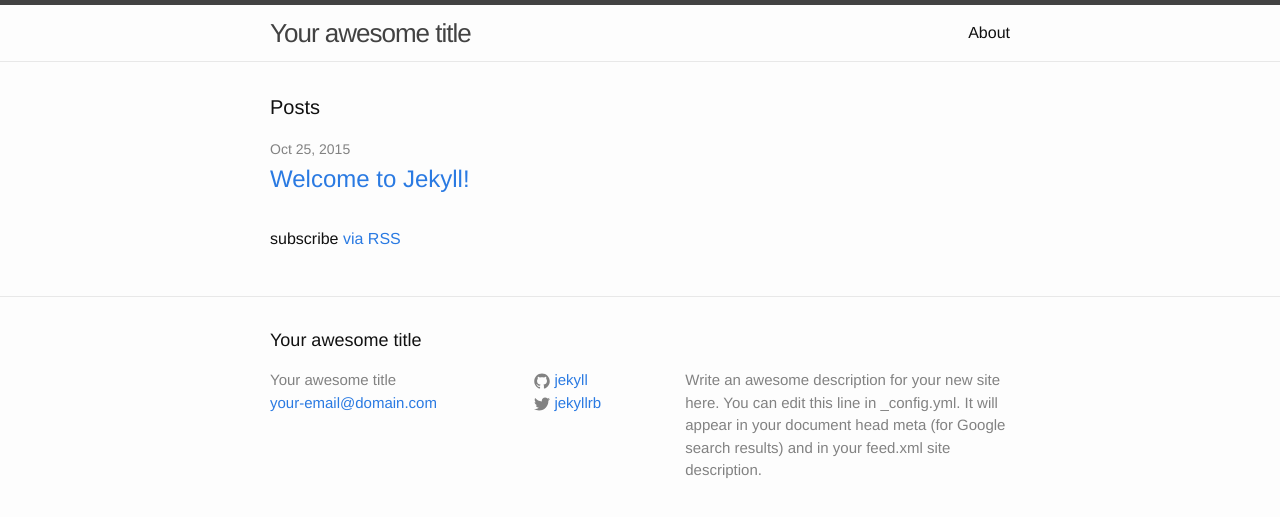
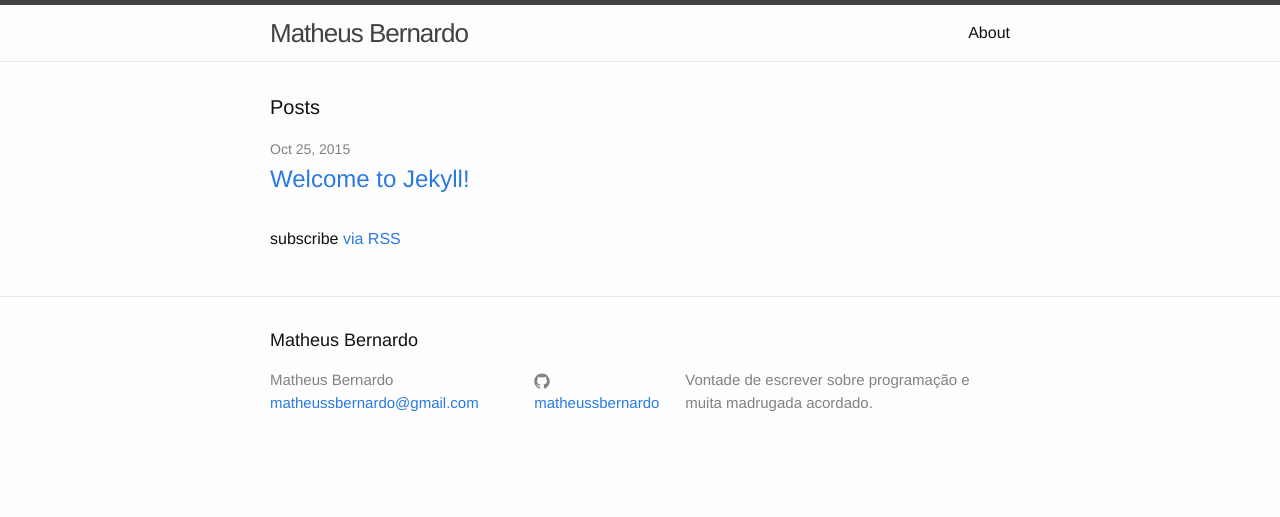
Before and after one commit to matheussbernardo/matheussbernardo.github.io, a Jekyll site: the page built from index.html, in a window 1280 px wide. Shown: the top 517 px of the page. Built offline with Jekyll 4.4.1, drawn with Linux system fonts in a browser that asks for light colours.

Commit message:
Configurando titulo e description

```diff
--- a/_config.yml
+++ b/_config.yml
@@ -1,14 +1,11 @@
 # Site settings
-title: Your awesome title
-email: your-email@domain.com
+title: Matheus Bernardo
+email: matheussbernardo@gmail.com
 description: > # this means to ignore newlines until "baseurl:"
-  Write an awesome description for your new site here. You can edit this
-  line in _config.yml. It will appear in your document head meta (for
-  Google search results) and in your feed.xml site description.
-baseurl: "" # the subpath of your site, e.g. /blog/
-url: "http://yourdomain.com" # the base hostname & protocol for your site
-twitter_username: jekyllrb
-github_username:  jekyll
+  Vontade de escrever sobre programação e muita madrugada acordado.
+baseurl: "/" # the subpath of your site, e.g. /blog/
+url: "matheussbernardo.github.io" # the base hostname & protocol for your site
+github_username:  matheussbernardo
 
 # Build settings
 markdown: kramdown
```
Also changed, not shown: 1 other file.
